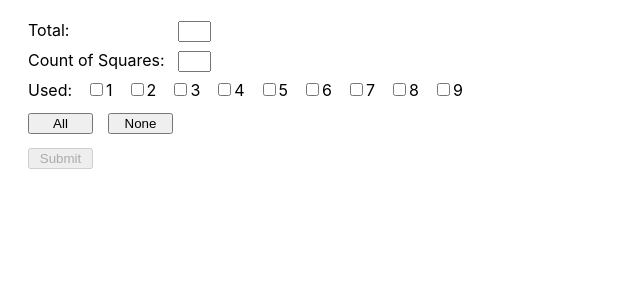
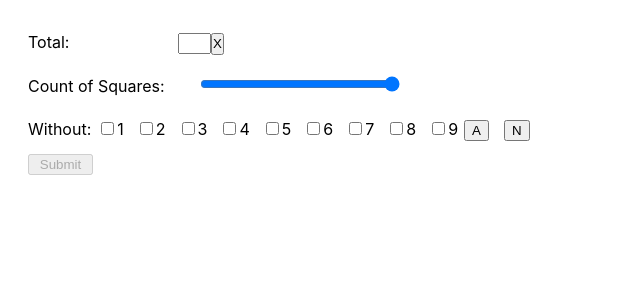
Before and after one commit to willw-git/sudoku, a React (Create React App) app: page / in a window 1280 px wide. Shown: the top 300 px of the page, without its empty margins (0-640 px from the left). Built offline with nearby package versions, Linux system fonts and the light colour scheme.

Commit message:
Minor cleaning up

```diff
--- a/src/App.css
+++ b/src/App.css
@@ -75,4 +75,17 @@ input[type=number] {
 
 .will-div-button button {
   margin-right: 15px;
+  min-width: 0;
 }
+
+button.will-clear  {
+  min-width: 0;
+  min-height: 21.333px;
+  /* font-size: xx-small; */
+  padding: 0;
+}
+
+label.will-sliderlabel {
+  color: cornflowerblue;
+  min-width: 20px;
+}
--- a/src/App.tsx
+++ b/src/App.tsx
@@ -3,19 +3,22 @@ import './App.css';
 
 import { TResult, SubmitResult, getResults } from './calcs';
 
+/* Ideas
+   Have a line of Must Includes
+*/
+
 type SubmitHandler = (r: SubmitResult) => void;
 
-function UsedCheckBox({ label, isSelected, onCheckboxChange } :
-   {label: number, isSelected:boolean, onCheckboxChange: React.ChangeEventHandler<HTMLInputElement>}) {
+function UsedCheckBox({ label, isSelected, onCheckboxChange }:
+  { label: number, isSelected: boolean, onCheckboxChange: React.ChangeEventHandler<HTMLInputElement> }) {
   return (
-    <label>
+    <label style={{ marginLeft: "6px",marginRight: "6px" }}>
       <input
-        style={{ marginLeft: "18px" }}
         type="checkbox"
         name={label.toString()}
         checked={isSelected}
         onChange={onCheckboxChange} />
-      {(label + 1).toString( )}
+      {(label + 1).toString()}
     </label>
   )
 }
@@ -27,7 +30,7 @@ function EntryForm({ onSubmit }: { onSubmit: SubmitHandler }) {
   const [checkBoxes, setCheckBoxes] = React.useState(
     OPTIONS.map(() => false));
 
-  const createCheckBox = (option:number) => (
+  const createCheckBox = (option: number) => (
     <UsedCheckBox
       label={option}
       isSelected={checkBoxes[option]}
@@ -40,12 +43,21 @@ function EntryForm({ onSubmit }: { onSubmit: SubmitHandler }) {
 
   const totalRef = React.useRef<HTMLInputElement>(null);
   const squareCountRef = React.useRef<HTMLInputElement>(null);
+  const squareCountLabelRef = React.useRef<HTMLLabelElement>(null);
 
-  const handleChange = (/* e: React.ChangeEvent<HTMLInputElement> */) => {
+  const handleChange = (e: React.ChangeEvent<HTMLInputElement>) => {
     const v =
       (totalRef?.current?.valueAsNumber ?? 0) > 0 &&
       (squareCountRef?.current?.valueAsNumber ?? 0) > 0;
     setValidNumbers(v);
+    if (e.currentTarget === squareCountRef.current && squareCountLabelRef.current) {
+      squareCountLabelRef.current.innerText = squareCountRef.current.value;
+    }
+  }
+
+  const onClearTotalButton = () => {
+    const totalInput = totalRef.current as HTMLInputElement;
+    totalInput.value = "";
   }
 
   const handleCbChange = (e: React.ChangeEvent<HTMLInputElement>) => {
@@ -91,27 +103,30 @@ function EntryForm({ onSubmit }: { onSubmit: SubmitHandler }) {
         <div className="will-div">
           <label htmlFor="total">Total: </label>
           <input ref={totalRef} onChange={handleChange} name="total" type="number" />
+          <button className="will-clear" type="button" onClick={onClearTotalButton} name="clearTotalButton">X</button>
         </div>
         <div className="will-div">
           <label htmlFor="squareCount">Count of Squares: </label>
-          <input ref={squareCountRef} onChange={handleChange} name="squareCount" type="number" />
+          <label ref={squareCountLabelRef} className="will-sliderlabel" > </label>
+          <input ref={squareCountRef} onChange={handleChange} name="squareCount" type="range" min="2" max="8" style={{ minWidth: '200px' }} />
         </div>
       </div>
-      <div className="will-div-cb">
-        Used:
+      <div>
+        <span className="will-div-cb">
+          Without:
         {createCheckBoxes()}
+        </span>
+        <span className="will-div-button">
+          <button type="button" onClick={onSelectAll} name="allButton">A</button>
+          <button type="button" onClick={onSelectNone} name="noneButton">N</button>
+        </span>
       </div>
-      <div className="will-div-button">
-        <button type="button" onClick={onSelectAll} name="allButton">All</button>
-        <button type="button" onClick={onSelectNone} name="noneButton">None</button>
-      </div>
-
 
       <button type="submit" disabled={!validNumbers}>Submit</button>
     </form>
   )
 
-}
+} /* EntryForm */
 
 function ResultDisplay({ results }: { results: TResult | null }) {
   return (
@@ -132,13 +147,9 @@ function ResultDisplay({ results }: { results: TResult | null }) {
 }
 
 function App() {
-  // const [total, setTotal] = React.useState(0);
-  // const [squareCount, setSquareCount] = React.useState(0);
   const [results, setResults] = React.useState<TResult | null>(null);
 
   const handleSubmit = (sr: SubmitResult) => {
-    // setTotal(target.total.valueAsNumber);
-    // setSquareCount(target.squareCount.valueAsNumber);
     const r = getResults(sr);
     setResults(r);
   }
```
Also changed, not shown: package.json (+6 -6 lines), 1 other file (tests, documents, lock files or other folders).
